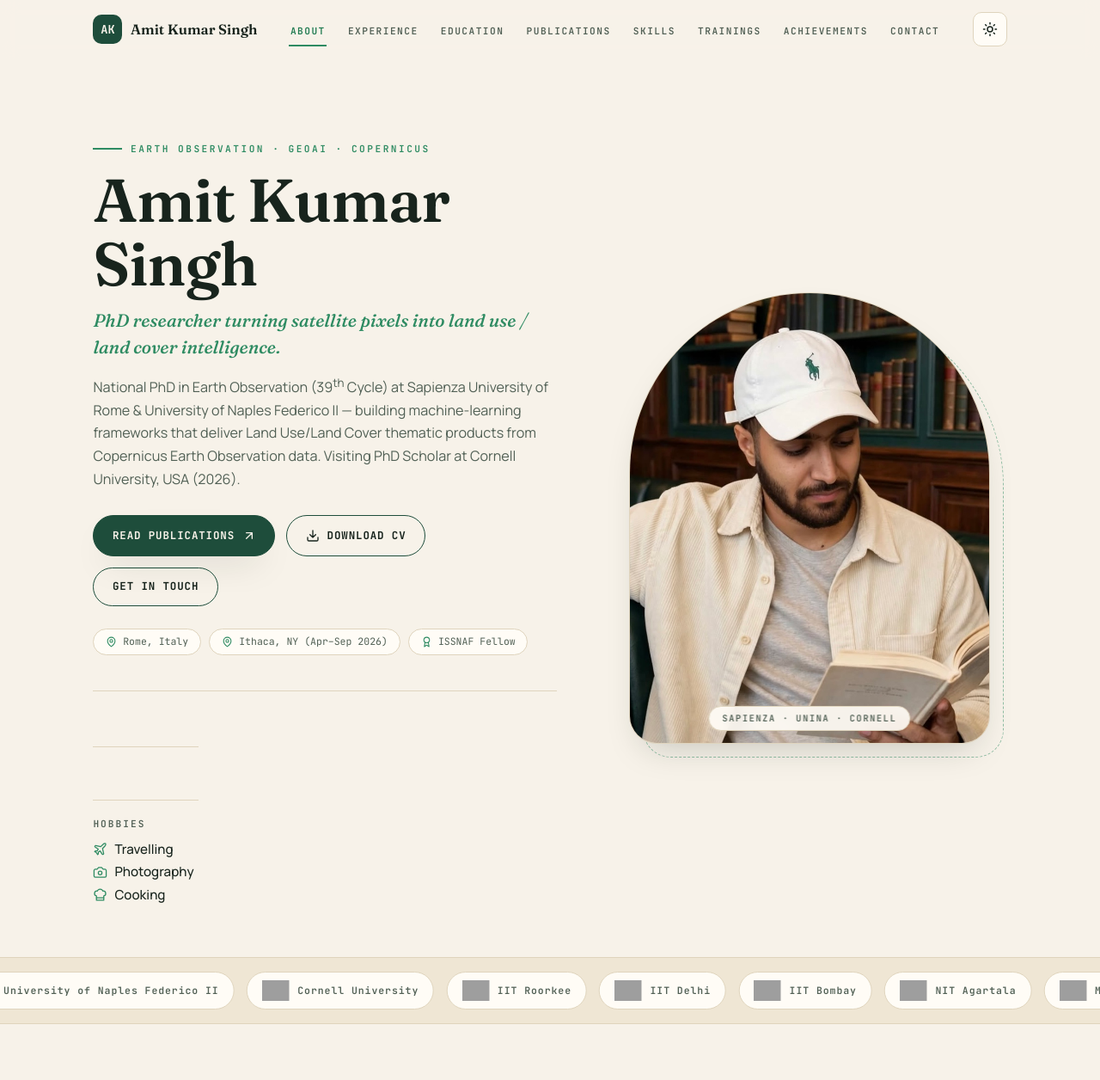
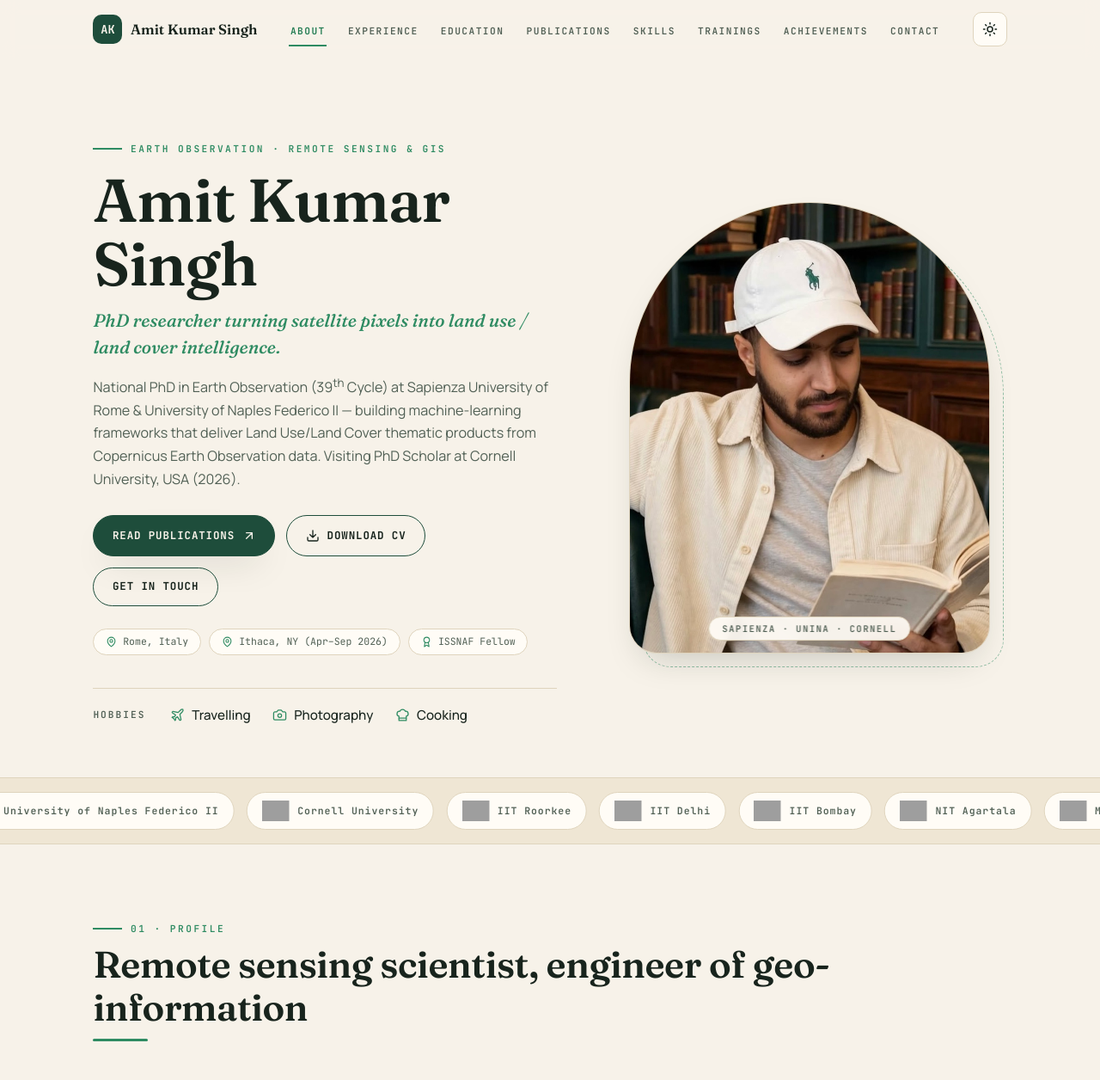
Before and after one commit to amit896689/portfolio, a plain HTML site: page index.html in a window 1280 px wide. Shown: the top 1256 px of the page at 86% size. Drawn offline with Linux system fonts and the light colour scheme; grey boxes are pictures that could not be loaded.

Commit message:
Update hobbies section and change eyebrow text

```diff
--- a/index.html
+++ b/index.html
@@ -62,7 +62,7 @@
     <section class="hero" id="top">
       <div class="wrap hero-grid">
         <div>
-          <span class="eyebrow">Earth Observation · GeoAI · Copernicus</span>
+          <span class="eyebrow">Earth Observation · Remote Sensing & GIS</span>
           <h1>Amit Kumar Singh</h1>
           <p class="role">PhD researcher turning satellite pixels into land&nbsp;use / land&nbsp;cover intelligence.</p>
           <p class="lede">
@@ -86,9 +86,7 @@
             <span class="meta-chip"><svg viewBox="0 0 24 24" fill="none" stroke="currentColor" stroke-width="2" stroke-linecap="round" stroke-linejoin="round" aria-hidden="true"><path d="M20 10c0 6-8 12-8 12S4 16 4 10a8 8 0 0 1 16 0z"/><circle cx="12" cy="10" r="3"/></svg>Ithaca, NY (Apr–Sep 2026)</span>
             <span class="meta-chip"><svg viewBox="0 0 24 24" fill="none" stroke="currentColor" stroke-width="2" stroke-linecap="round" stroke-linejoin="round" aria-hidden="true"><circle cx="12" cy="8" r="6"/><path d="M15.5 13 17 22l-5-3-5 3 1.5-9"/></svg>ISSNAF Fellow</span>
           </div>
-                    <dl class="stats stats--personal">
-                     <div class="hobbies">
-                      <div class="hobbies">
+          <div class="hobbies">
             <span class="hobbies-label">Hobbies</span>
             <ul class="hobby-list">
               <li class="hobby">
@@ -105,7 +103,6 @@
               </li>
             </ul>
           </div>
-          </dl>
         </div>
         <div class="portrait-wrap reveal">
           <figure class="portrait">
```
